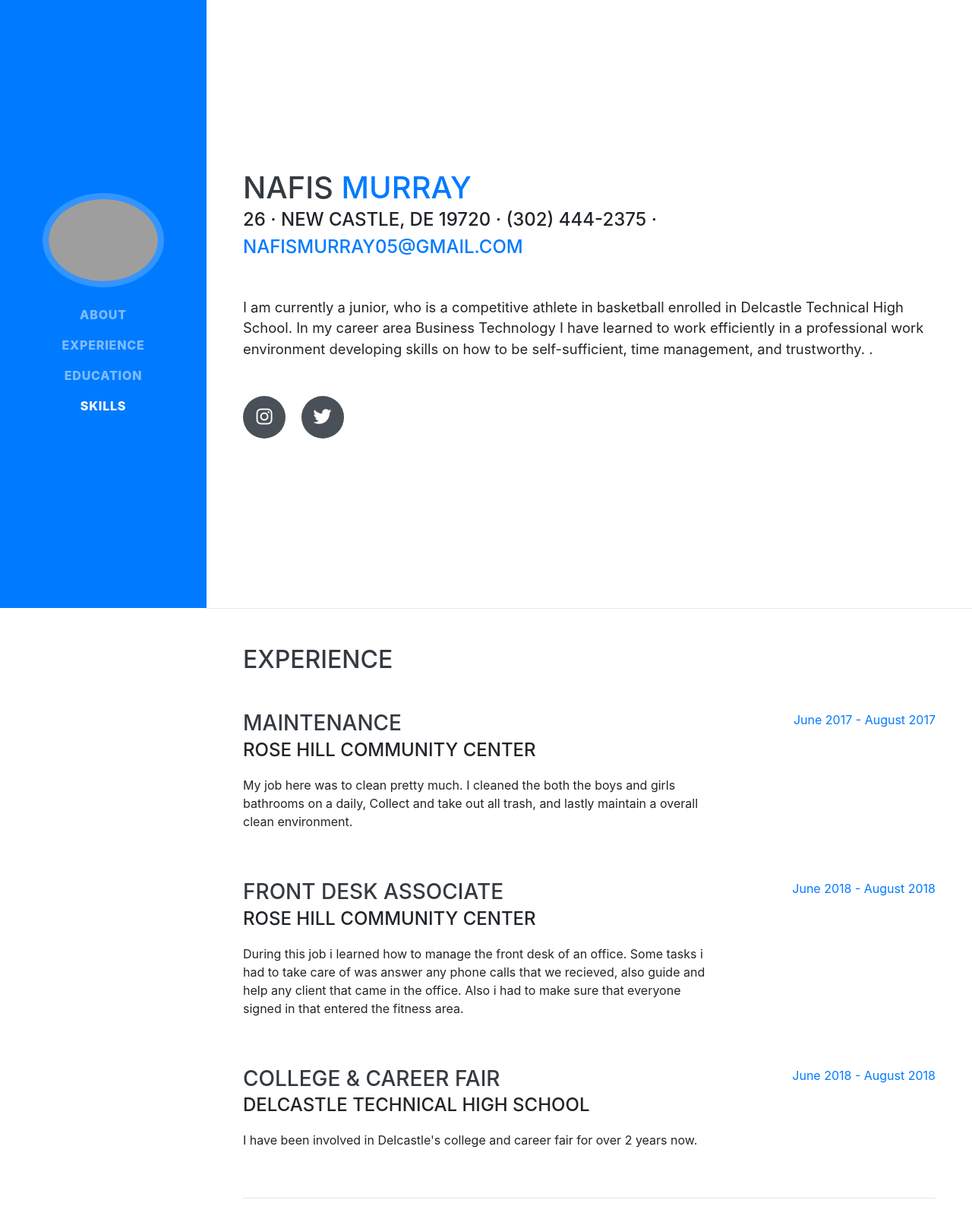
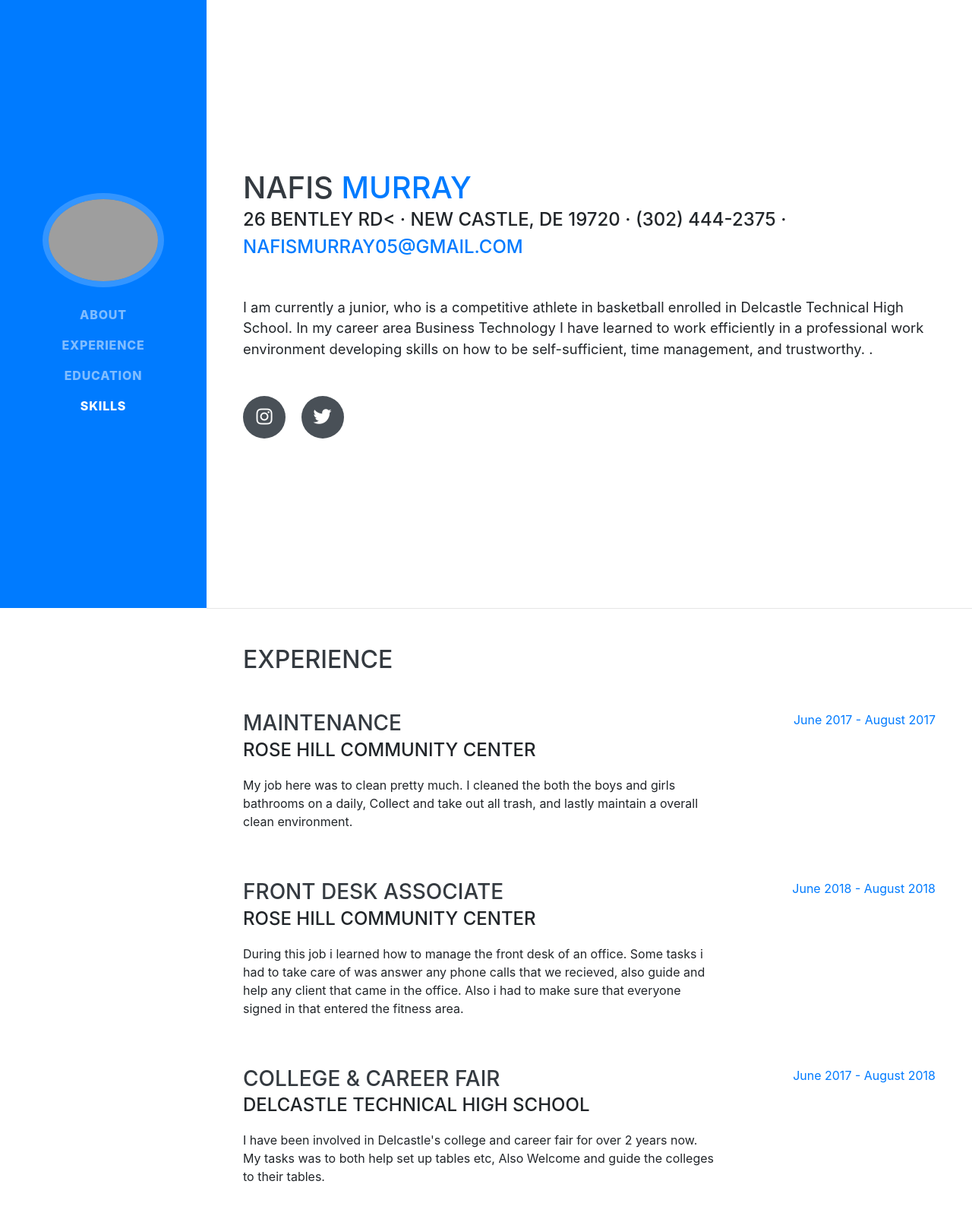
Before and after one commit to BigSwerv/Nafis-Resume, a website with bundled scripts: page index.html in a window 1280 px wide. Shown: the top 1600 px of the page at 76% size. Built offline with nearby package versions, Linux system fonts and the light colour scheme; grey boxes are pictures that could not be loaded; a web font is replaced by a local one.

Commit message:
'update'

```diff
--- a/index.html
+++ b/index.html
@@ -27,7 +27,7 @@
 
 <nav class="navbar navbar-expand-lg navbar-dark bg-primary fixed-top" id="sideNav">
     <a class="navbar-brand js-scroll-trigger" href="#page-top">
-        <span class="d-block d-lg-none">Leon Hunter</span>
+        <span class="d-block d-lg-none">Nafis Murray</span>
         <span class="d-none d-lg-block">
         <img class="img-fluid img-profile rounded-circle mx-auto mb-2" src="img/profile.jpg" alt="">
       </span>
@@ -54,13 +54,13 @@
 </nav>
 
 <div class="container-fluid p-0">
-
+<!-- A comment has been added -->
     <section class="resume-section p-3 p-lg-5 d-flex align-items-center" id="about">
         <div class="w-100">
             <h1 class="mb-0">Nafis
                 <span class="text-primary">Murray</span>
             </h1>
-            <div class="subheading mb-5">26 <Bentley rd</B> · New Castle, DE 19720 · (302) 444-2375 ·
+            <div class="subheading mb-5">26 Bentley rd<</B> · New Castle, DE 19720 · (302) 444-2375 ·
                 <a href="NafisMurray05@gmail.com">NafisMurray05@gmail.com</a>
             </div>
             <p class="lead mb-5">I am currently a junior, who is a competitive athlete in basketball enrolled in Delcastle Technical High School. In my career area Business Technology I have learned to work efficiently in a professional work environment developing skills on how to be self-sufficient, time management, and trustworthy.
@@ -108,10 +108,10 @@
                     <div class="resume-content">
                         <h3 class="mb-0">College & Career Fair</h3>
                         <div class="subheading mb-3">Delcastle Technical High School</div>
-                        <p>I have been involved in Delcastle's college and career fair for over 2 years now.</p>
+                        <p>I have been involved in Delcastle's college and career fair for over 2 years now. My tasks was to both help set up tables etc, Also Welcome and guide the colleges to their tables.</p>
                     </div>
                     <div class="resume-date text-md-right">
-                        <span class="text-primary">June 2018 - August 2018</span>
+                        <span class="text-primary">June 2017 - August 2018</span>
                     </div>
                 </div>
     <hr class="m-0"> <!-- New page -->
```
